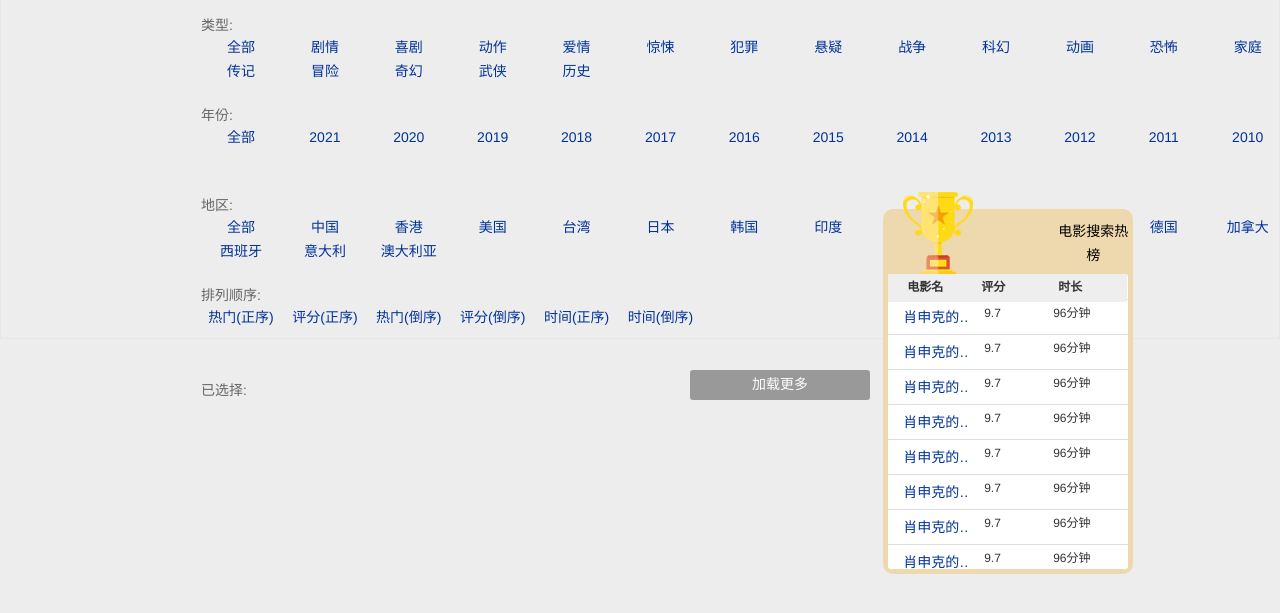
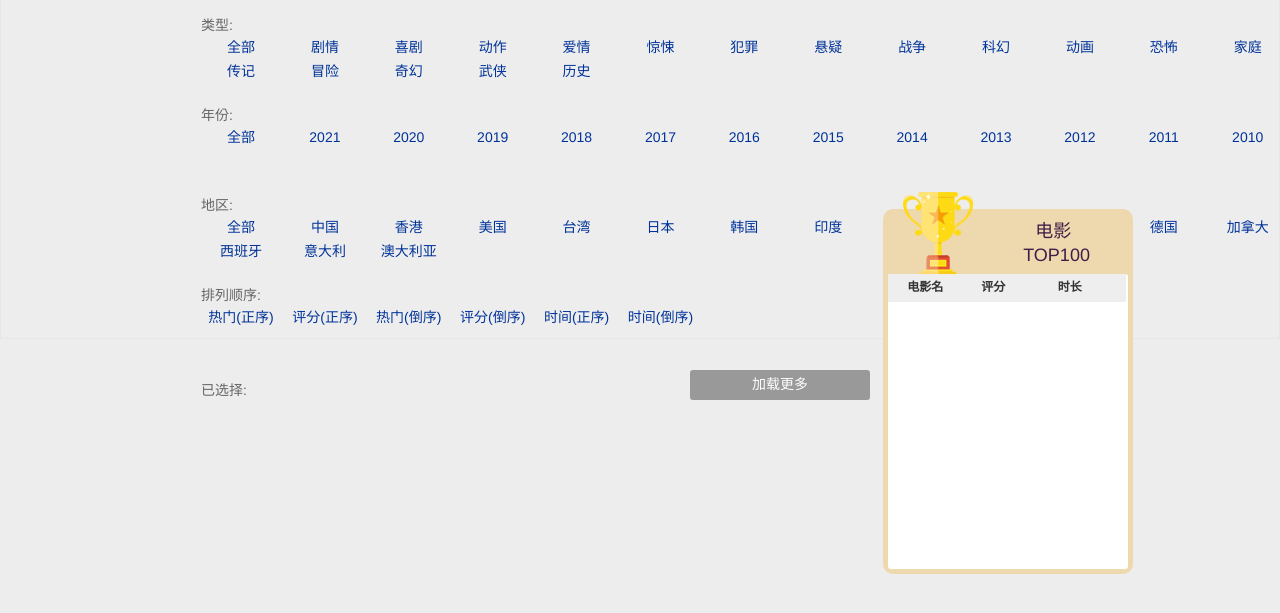
Before and after one commit to SAH01/movie-top-webapp, a Flask app: page /show in a window 1280 px wide. Shown: the part 121-734 px from the top of the page. Run offline with Flask 2, Linux system fonts and the light colour scheme; data that the repository does not hold is empty; some libraries are stand-ins or nearby versions.

Commit message:
2021-05-17

```diff
--- a/app.py
+++ b/app.py
@@ -82,14 +82,10 @@ def get_top():
     toplist=[]
     temptoplist=sql.get_top()
     dataRes=[]
-    print("这里是路由get_top")
+    # print("这里是路由get_top")
     for item in temptoplist:
-        toplist.append(item[1])
-        toplist.append(item[8])
-        toplist.append(item[12])
-        dataRes.append(toplist)
-        toplist=[]
-    return jsonify({"data": dataRes})
+        dataRes.append({"topname":item[1],"topscore":item[8],"toptime":item[12]})
+    return jsonify({"data":dataRes})
 if __name__ == '__main__':
     host="127.0.0.1"
     port=5000
--- a/sql.py
+++ b/sql.py
@@ -292,14 +292,14 @@ def find_all_movies(title):
     except:
         dataRes.append("")
     print(dataRes)
-    # print(tencData[0][0])
+    # print(tencData[0])
     return dataRes
 #查询函数   top榜
 def get_top():
     dataRes=[]
-    sql='select * from moviebean;'
+    sql='select * from moviebean limit 100;'
     dataRes=query(sql)
-    # print(dataRes[0])
+    # print(len(dataRes))
     return dataRes
 if __name__ == "__main__":
     # find_class_order(["喜剧","2020","中国","star_1","20"])
--- a/static/css/table.css
+++ b/static/css/table.css
@@ -21,18 +21,18 @@
     margin-left: 20px;
 }
 
-.span_bm {
-            /*display: grid;*/
-            float: right;
-        }
 
-        .today_title {
-            display: inline-block;
-            color: black;
-            font-size: 14px;
-            margin-right: 20px;
-            margin-top: 10px;
-        }
+.today_title {
+    float: right;
+    height: 50px;
+    width: 60px;
+    display: inline-block;
+    color: #3e1d47;
+    font-size: 18px;
+    /*background: chartreuse;*/
+    margin-right: 50px;
+    margin-top: 10px;
+}
 
 .totady_pers {
     font-size: 30px;
@@ -86,11 +86,12 @@ thead {
 }
 
 .center {
+    text-align: left;
     vertical-align: middle;
     overflow: hidden;
     text-overflow: ellipsis;
     white-space: nowrap;
 }
 .d_score {
-    margin-left: 11px;
+    margin-left: 15px;
 }
--- a/templates/show.html
+++ b/templates/show.html
@@ -297,19 +297,16 @@
                     }
             })
         }
+
     </script>
 </div>
-
 
 
 <!--电影热播榜-->
     <div class="lunbo_div">
         <div>
             <img class="cup" src="../static/img/cup.png" />
-            <span class="span_bm">
-                <span class="today_title">电影搜索热榜</span>
-                <br />
-            </span>
+            <span class="today_title">电影TOP100</span><br/>
         </div>
         <div id="bm_content" class="bm_content">
             <table class="table table-condensed ">
@@ -317,7 +314,7 @@
                     <tr>
                         <th style=" width: 60px; text-align: right;">电影名</th>
                         <th style="width: 90px; text-align: center;">评分</th>
-                        <th style=" width: 89px; padding-right: 30px;">时长</th>
+                        <th style=" width: 88px; padding-right: 30px;">时长</th>
                     </tr>
                 </thead>
                 <tbody id="tb1"></tbody>
@@ -325,20 +322,39 @@
             </table>
         </div>
     <script>
-    ;(function ($) {
+        //获取数据
+        var toplist=[]
+        $.ajax({
+            url: "/get_top",
+            success: function (data) {
+                {#console.log(data.data)#}
+                toplist=data.data
+                console.log(toplist[0].topname)
+                console.log(toplist[0].topscore)
+                console.log(toplist[0].toptime)
+                var str = '';
+            for (var i = 0; i < 20; i++) {
+                var topname=toplist[i].topname
+                var topscore=toplist[i].topscore
+                var toptime=toplist[i].toptime
+                str += '<tr>';
+                str += '<td class="ellipsis">';
+                str += '<span class="center" title="'+topname+'" style="margin-left: 5px;">'+topname+'</span>';
+                str += '</td>';
+                str += '<td class="ellipsis" title="'+topscore+'"><div class="d_score">'+topscore+'</div></td>';
+                str += '<td class="ellipsis" title="'+toptime+'">'+toptime+'</td>';
+                str += ' </tr>';
+                }
             var box = document.getElementById("bm_content");
             var l1 = document.getElementById("tb1");
             var l2 = document.getElementById("tb2");
-        autoScroll();
-        function autoScroll() {
-            var product = RenderList();
+            var product = str;
             l1.innerHTML = product;
             if (l1.offsetHeight > box.offsetHeight) {
                 l2.innerHTML = l1.innerHTML;//克隆list1的数据，使得list2和list1的数据一样
                 scrollMove = setInterval(scrollup, 30);//数值越大，滚动速度越慢
                 box.onmouseover = function () {
                     clearInterval(scrollMove)
-                }
                     }
                 }
             function scrollup() {
@@ -353,23 +369,8 @@
                 box.onmouseout = function () {
                     scrollMove = setInterval(scrollup, 30);
                 }
-        //获取数据ajax
-
-        function RenderList() {
-            var str = '';
-            for (var i = 0; i < 20; i++) {
-                var a = i + 1;
-                str += '<tr>';
-                str += '<td class="ellipsis">';
-                str += '<span class="center" title="肖申克的救赎" style="margin-left: 10px;">肖申克的救赎</span>';
-                str += '</td>';
-                str += '<td class="ellipsis" title="9.6"><div class="d_score">9.7</div></td>';
-                str += '<td class="ellipsis" title="16点46分">96分钟</td>';
-                str += ' </tr>';
             }
-            return str;
-        }
-    })(jQuery)
+        })
 </script>
 </div>
 </body>
```
Lines whose indentation alone changed are shown as unchanged.
